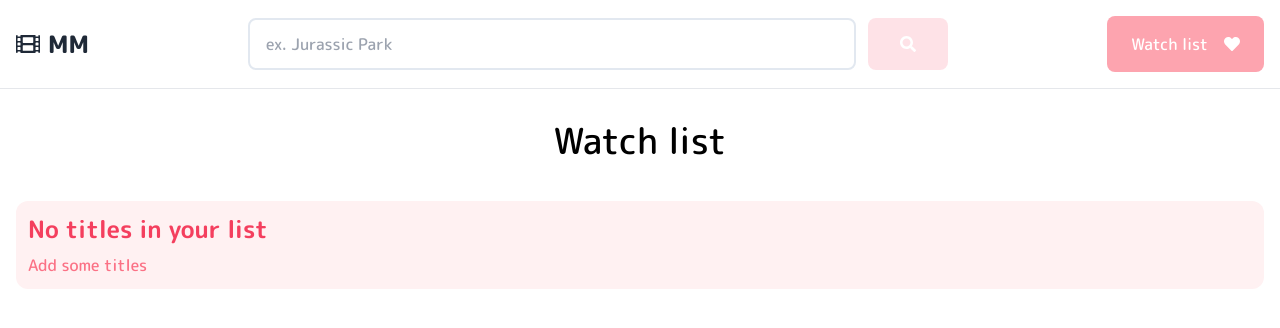
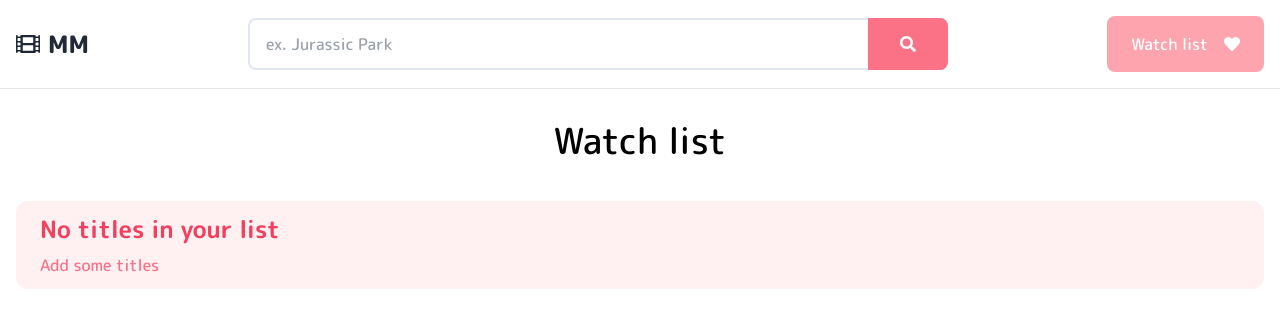
Before and after one commit to dannesart/movie-search, a React (Vite) app: page /watchlist in a window 1280 px wide. Shown: the top 328 px of the page. Built offline with nearby package versions, Linux system fonts and the light colour scheme; a web font is replaced by a local one.

Commit message:
Smaller ux updates

```diff
--- a/src/components/Error.tsx
+++ b/src/components/Error.tsx
@@ -8,7 +8,7 @@ export default function Error({
   if (!title && !message) return "";
   return (
     <div
-      className="p-3 rounded-xl bg-rose-50  flex flex-col gap-2"
+      className="p-3 px-6 rounded-xl bg-rose-50  flex flex-col gap-2"
       data-testid="message"
     >
       <h3 className="text-2xl font-bold text-rose-500">{title}</h3>
--- a/src/components/SearchForm.tsx
+++ b/src/components/SearchForm.tsx
@@ -29,12 +29,12 @@ export default function Form({
   };
 
   return (
-    <div className="flex gap-3 w-full">
+    <div className="flex w-full">
       <div className="relative flex-1">
         <input
           type="text"
           name="search"
-          className="px-4 py-3 border-2 w-full border-slate-200 focus:border-rose-300 outline-none rounded-lg"
+          className="px-4 py-3 border-2 w-full border-slate-200 border-r-0 focus:border-rose-300 outline-none rounded-l-lg"
           placeholder="ex. Jurassic Park"
           autoComplete="off"
           value={value}
@@ -54,7 +54,7 @@ export default function Form({
       <button
         type="submit"
         name="submit"
-        className="px-4 md:px-8 py-3 bg-rose-400 text-white rounded-lg cursor-pointer hover:bg-rose-500 disabled:bg-rose-400/20"
+        className="px-4 md:px-8 py-3 bg-rose-400 text-white rounded-r-lg cursor-pointer hover:bg-rose-500 "
         disabled={!canSubmit()}
         onClick={handleSubmit}
       >
--- a/src/components/Splash.tsx
+++ b/src/components/Splash.tsx
@@ -24,7 +24,12 @@ const useMovieQuery = () => {
 
 export default function Splash() {
   const { data, isLoading, error } = useMovieQuery();
-  if (isLoading) return <Loader />;
+  if (isLoading)
+    return (
+      <div className="w-full flex items-center justify-center p-10">
+        <Loader />
+      </div>
+    );
   if (error)
     return (
       <Error
--- a/src/pages/Details.tsx
+++ b/src/pages/Details.tsx
@@ -49,7 +49,12 @@ export default function Details() {
     },
   });
 
-  if (isLoading) return <Loader />;
+  if (isLoading)
+    return (
+      <div className="w-full flex items-center justify-center p-10">
+        <Loader />
+      </div>
+    );
   if (error)
     return (
       <Error
--- a/src/pages/Start.tsx
+++ b/src/pages/Start.tsx
@@ -29,7 +29,12 @@ export default function Start() {
   const query = searchParams.get("q");
   const { data, isLoading, error } = useMovieQuery(query as string);
 
-  if (isLoading) return <Loader />;
+  if (isLoading)
+    return (
+      <div className="w-full flex items-center justify-center p-10">
+        <Loader />
+      </div>
+    );
   if (error)
     return (
       <Error
```
